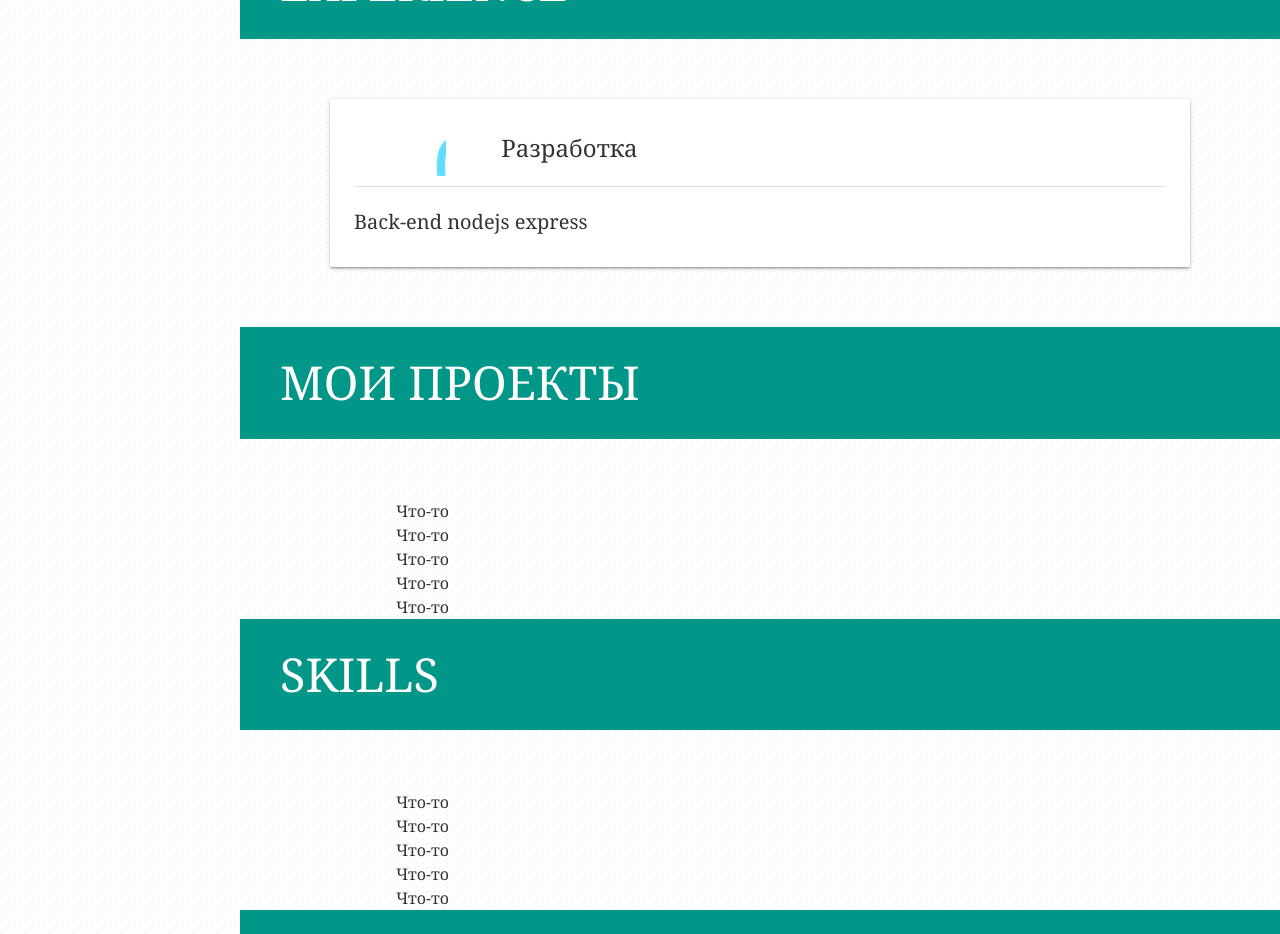
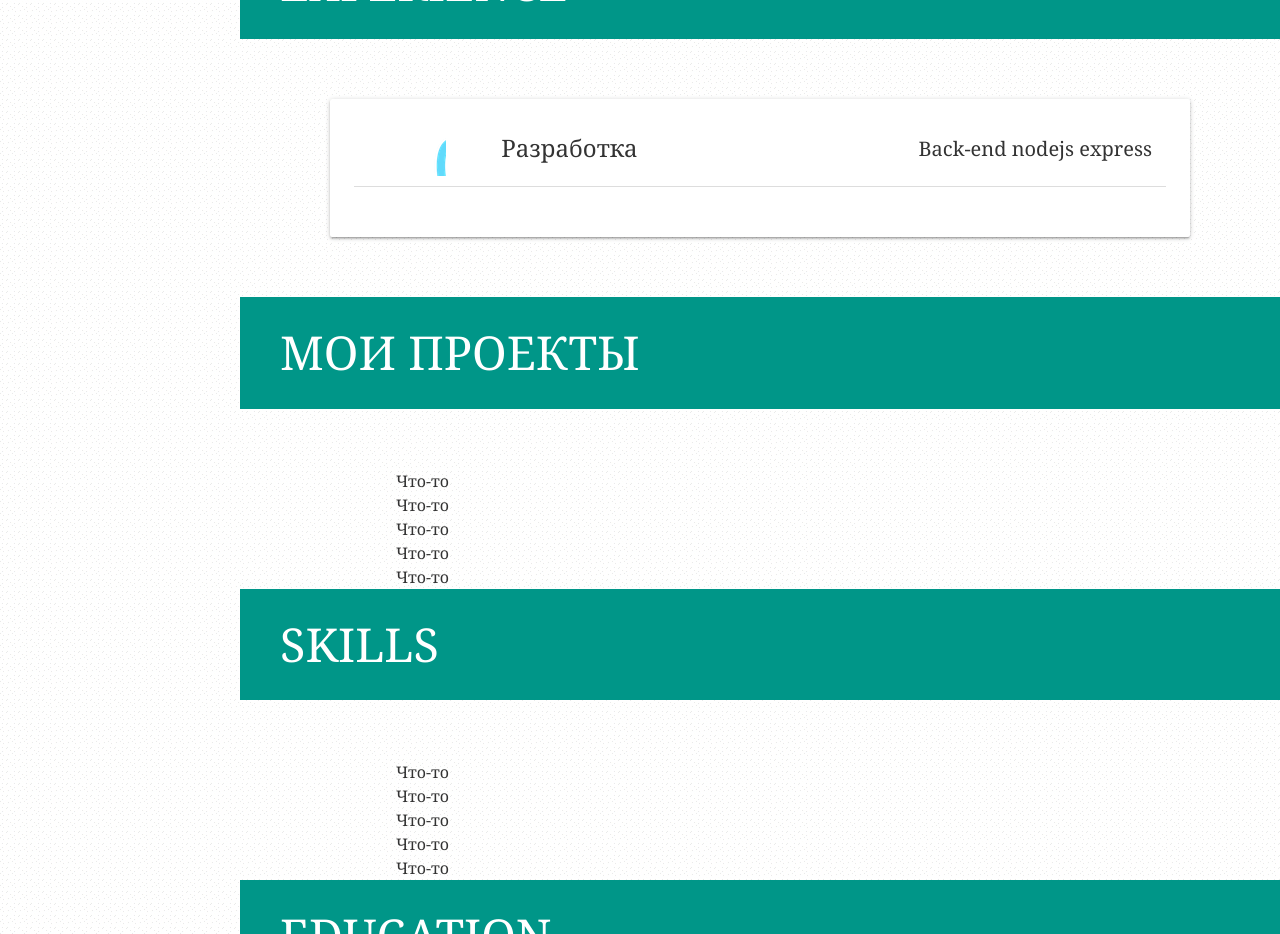
Before and after one commit to illusionoff/portfolio, a React (Create React App) app in the folder client/: page / in a window 1280 px wide. Shown: the part 1000-1934 px from the top of the page. Built offline with nearby package versions, Linux system fonts and the light colour scheme.

Commit message:
enable    card. role. {position:absolute}

```diff
--- a/client/src/index.css
+++ b/client/src/index.css
@@ -84,9 +84,9 @@ main {
 }
 .card .role {
   font-size: 1.25rem;
-  /* position: absolute;
+  position: absolute;
   right: 38px;
-  top: 35px; */
+  top: 35px;
 }
 .card li a {
   margin-right: 0;
```
